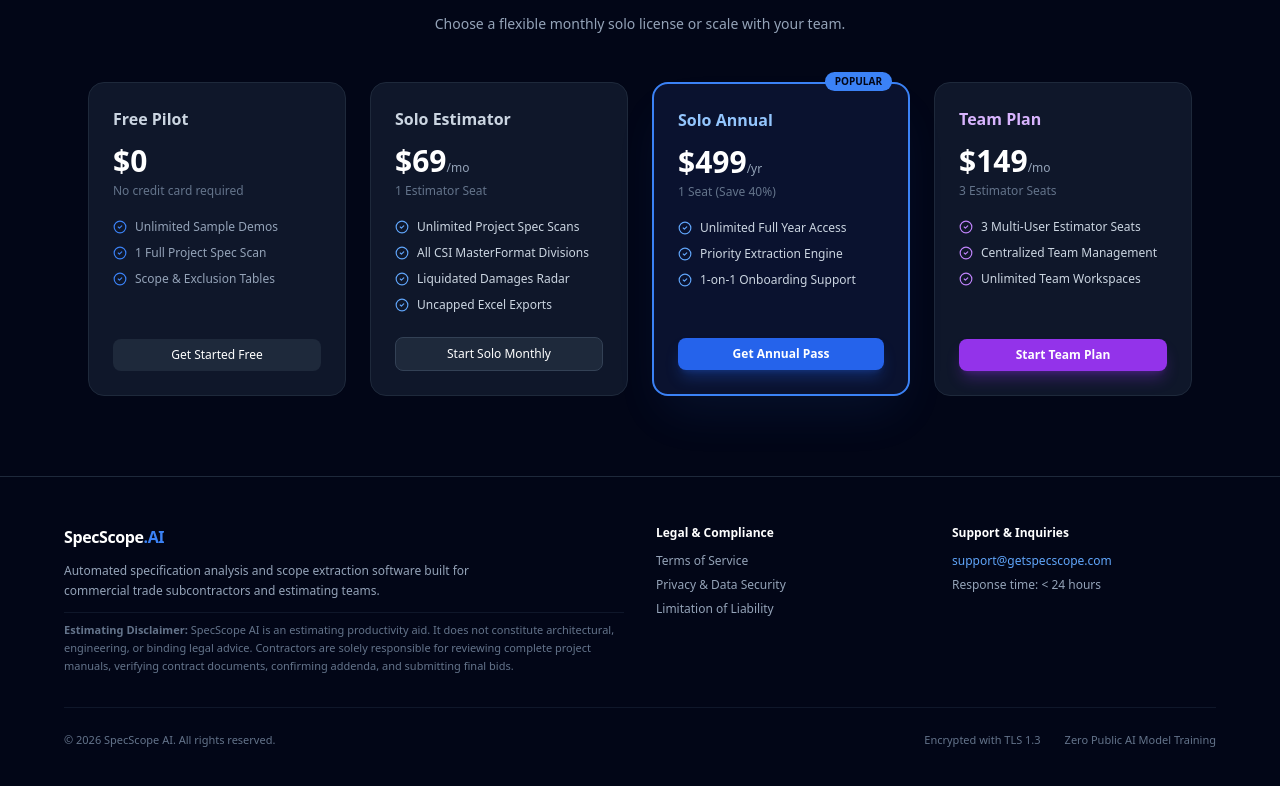
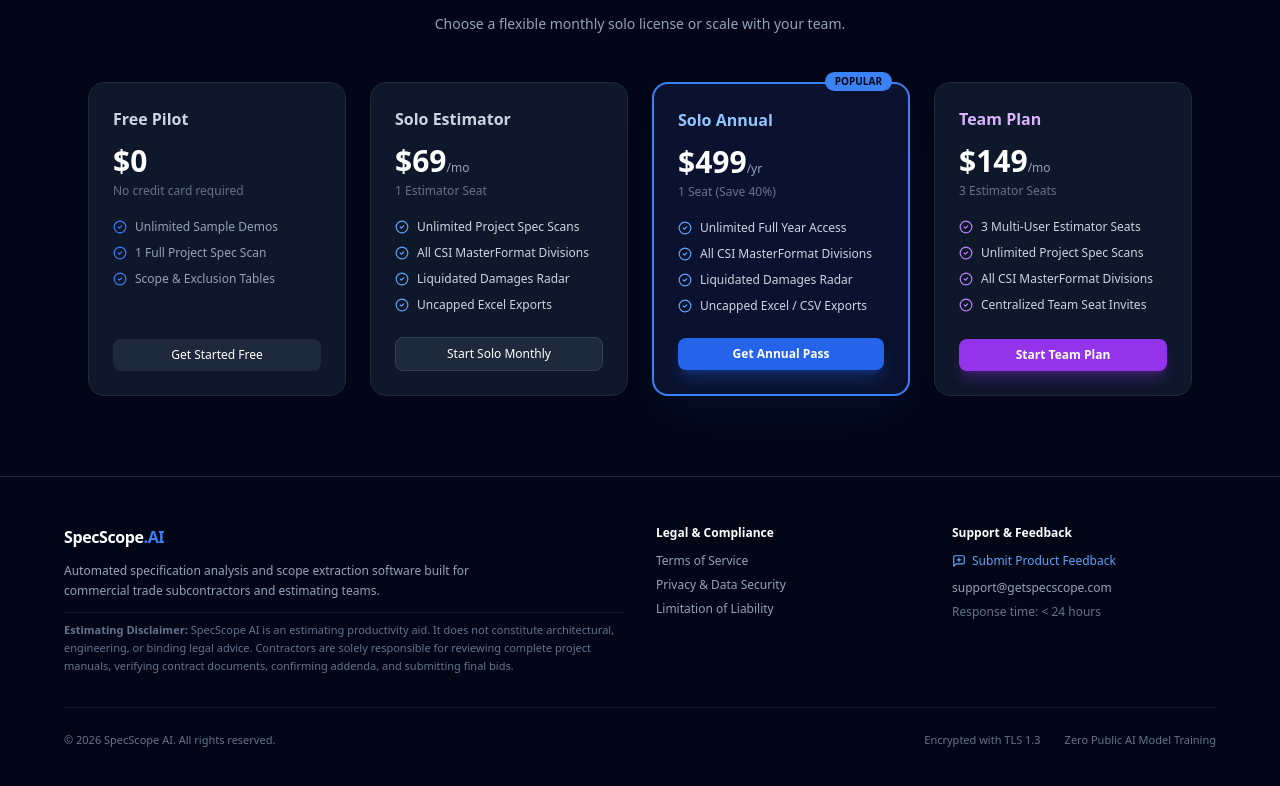
Before and after one commit to specscopeai/specscope-app, a Next.js app: page / in a window 1280 px wide. Shown: the part 1209-1995 px from the top of the page. Built offline with nearby package versions, Linux system fonts and the light colour scheme.

Commit message:
feat: add icon.svg favicon, truthful pricing bullets, Divisions 34-48, and feedback modal

```diff
--- a/app/dashboard/page.tsx
+++ b/app/dashboard/page.tsx
@@ -291,6 +291,14 @@
               <option>Division 31 - Earthwork</option>
               <option>Division 32 - Exterior</option>
               <option>Division 33 - Utilities</option>
+              <option>Division 34 - Transportation</option>
+              <option>Division 35 - Waterways & Marine</option>
+              <option>Division 40 - Process Integration</option>
+              <option>Division 41 - Material Processing</option>
+              <option>Division 42 - Process Heating/Cooling</option>
+              <option>Division 43 - Process Gas & Liquid</option>
+              <option>Division 44 - Pollution Control</option>
+              <option>Division 48 - Electrical Power Generation</option>
               <option>All Divisions</option>
             </select>
 
--- a/app/page.tsx
+++ b/app/page.tsx
@@ -153,8 +153,9 @@
               <p className="text-xs text-slate-500 mt-1">1 Seat (Save 40%)</p>
               <ul className="mt-5 space-y-2.5 text-xs text-slate-300">
                 <li className="flex items-center"><CheckCircle2 className="h-3.5 w-3.5 text-blue-400 mr-2" /> Unlimited Full Year Access</li>
-                <li className="flex items-center"><CheckCircle2 className="h-3.5 w-3.5 text-blue-400 mr-2" /> Priority Extraction Engine</li>
-                <li className="flex items-center"><CheckCircle2 className="h-3.5 w-3.5 text-blue-400 mr-2" /> 1-on-1 Onboarding Support</li>
+                <li className="flex items-center"><CheckCircle2 className="h-3.5 w-3.5 text-blue-400 mr-2" /> All CSI MasterFormat Divisions</li>
+                <li className="flex items-center"><CheckCircle2 className="h-3.5 w-3.5 text-blue-400 mr-2" /> Liquidated Damages Radar</li>
+                <li className="flex items-center"><CheckCircle2 className="h-3.5 w-3.5 text-blue-400 mr-2" /> Uncapped Excel / CSV Exports</li>
               </ul>
             </div>
             <a href={getStripeUrl("https://buy.stripe.com/14A5kC6dX37Jf2H73G28802")} className="mt-6 block text-center py-2 bg-blue-600 hover:bg-blue-500 text-white rounded-lg text-xs font-semibold transition shadow-lg shadow-blue-600/30">Get Annual Pass</a>
@@ -168,8 +169,9 @@
               <p className="text-xs text-slate-500 mt-1">3 Estimator Seats</p>
               <ul className="mt-5 space-y-2.5 text-xs text-slate-300">
                 <li className="flex items-center"><CheckCircle2 className="h-3.5 w-3.5 text-purple-400 mr-2" /> 3 Multi-User Estimator Seats</li>
-                <li className="flex items-center"><CheckCircle2 className="h-3.5 w-3.5 text-purple-400 mr-2" /> Centralized Team Management</li>
-                <li className="flex items-center"><CheckCircle2 className="h-3.5 w-3.5 text-purple-400 mr-2" /> Unlimited Team Workspaces</li>
+                <li className="flex items-center"><CheckCircle2 className="h-3.5 w-3.5 text-purple-400 mr-2" /> Unlimited Project Spec Scans</li>
+                <li className="flex items-center"><CheckCircle2 className="h-3.5 w-3.5 text-purple-400 mr-2" /> All CSI MasterFormat Divisions</li>
+                <li className="flex items-center"><CheckCircle2 className="h-3.5 w-3.5 text-purple-400 mr-2" /> Centralized Team Seat Invites</li>
               </ul>
             </div>
             <a href={getStripeUrl("https://buy.stripe.com/aFa7sK6dX6jV2fVgEg28801")} className="mt-6 block text-center py-2 bg-purple-600 hover:bg-purple-500 text-white rounded-lg text-xs font-semibold transition shadow-lg shadow-purple-600/30">Start Team Plan</a>
--- a/components/Footer.tsx
+++ b/components/Footer.tsx
@@ -1,11 +1,27 @@
 'use client';
 import { useState } from 'react';
-import { ShieldCheck, Lock, FileText, X } from 'lucide-react';
+import { ShieldCheck, Lock, FileText, X, MessageSquarePlus, Send, CheckCircle2 } from 'lucide-react';
 
 export default function Footer() {
   const [showTerms, setShowTerms] = useState(false);
   const [showPrivacy, setShowPrivacy] = useState(false);
   const [showLiability, setShowLiability] = useState(false);
+  const [showFeedback, setShowFeedback] = useState(false);
+
+  const [feedbackCategory, setFeedbackCategory] = useState('Feature Request');
+  const [feedbackMsg, setFeedbackMsg] = useState('');
+  const [feedbackSubmitted, setFeedbackSubmitted] = useState(false);
+
+  const handleSendFeedback = (e: React.FormEvent) => {
+    e.preventDefault();
+    if (!feedbackMsg.trim()) return;
+    setFeedbackSubmitted(true);
+    setTimeout(() => {
+      setFeedbackSubmitted(false);
+      setFeedbackMsg('');
+      setShowFeedback(false);
+    }, 2000);
+  };
 
   return (
     <footer className="w-full border-t border-slate-800 bg-slate-950 py-12 px-6 text-xs text-slate-400">
@@ -30,10 +46,19 @@
         </div>
 
         <div>
-          <h4 className="font-semibold text-white mb-3">Support & Inquiries</h4>
+          <h4 className="font-semibold text-white mb-3">Support & Feedback</h4>
           <ul className="space-y-2">
-            <li><a href="mailto:support@getspecscope.com" className="text-blue-400 hover:underline">support@getspecscope.com</a></li>
-            <li><span className="text-slate-400">Response time: &lt; 24 hours</span></li>
+            <li>
+              <button
+                onClick={() => setShowFeedback(true)}
+                className="inline-flex items-center space-x-1.5 text-blue-400 hover:text-blue-300 transition font-medium"
+              >
+                <MessageSquarePlus className="h-3.5 w-3.5" />
+                <span>Submit Product Feedback</span>
+              </button>
+            </li>
+            <li><a href="mailto:support@getspecscope.com" className="text-slate-400 hover:text-white transition">support@getspecscope.com</a></li>
+            <li><span className="text-slate-500">Response time: &lt; 24 hours</span></li>
           </ul>
         </div>
       </div>
@@ -45,6 +70,67 @@
           <span>Zero Public AI Model Training</span>
         </div>
       </div>
+
+      {/* Product Feedback Modal */}
+      {showFeedback && (
+        <div className="fixed inset-0 bg-slate-950/80 backdrop-blur-sm z-50 flex items-center justify-center p-4">
+          <div className="bg-slate-900 border border-slate-800 rounded-2xl max-w-md w-full p-6 relative shadow-2xl text-slate-300 space-y-4">
+            <button onClick={() => setShowFeedback(false)} className="absolute top-4 right-4 text-slate-400 hover:text-white"><X className="h-5 w-5" /></button>
+            <div className="flex items-center space-x-2 text-blue-400">
+              <MessageSquarePlus className="h-5 w-5" />
+              <h3 className="text-lg font-bold text-white">Product Feedback & Feature Requests</h3>
+            </div>
+            <p className="text-xs text-slate-400 leading-relaxed">
+              Have an idea, trade-specific request, or feedback on an AI extraction? We read every submission directly.
+            </p>
+
+            {feedbackSubmitted ? (
+              <div className="p-6 bg-blue-950/50 border border-blue-800/60 rounded-xl text-center space-y-2">
+                <CheckCircle2 className="h-8 w-8 text-blue-400 mx-auto" />
+                <h4 className="font-bold text-white">Feedback Received!</h4>
+                <p className="text-xs text-slate-300">Thank you for helping us improve SpecScope AI.</p>
+              </div>
+            ) : (
+              <form onSubmit={handleSendFeedback} className="space-y-3 pt-1">
+                <div>
+                  <label className="block text-[11px] font-semibold text-slate-400 mb-1">Feedback Category</label>
+                  <select
+                    value={feedbackCategory}
+                    onChange={(e) => setFeedbackCategory(e.target.value)}
+                    className="w-full bg-slate-800 border border-slate-700 text-white rounded-lg p-2 text-xs focus:ring-2 focus:ring-blue-500 outline-none"
+                  >
+                    <option>Feature Request</option>
+                    <option>AI Extraction Feedback</option>
+                    <option>Trade Specific Need</option>
+                    <option>Bug Report</option>
+                    <option>General Feedback</option>
+                  </select>
+                </div>
+
+                <div>
+                  <label className="block text-[11px] font-semibold text-slate-400 mb-1">Your Message or Suggestion</label>
+                  <textarea
+                    rows={4}
+                    value={feedbackMsg}
+                    onChange={(e) => setFeedbackMsg(e.target.value)}
+                    placeholder="Tell us what trade feature or improvement would make your estimating workflow faster..."
+                    className="w-full bg-slate-800 border border-slate-700 text-white rounded-lg p-2.5 text-xs focus:ring-2 focus:ring-blue-500 outline-none"
+                    required
+                  />
+                </div>
+
+                <button
+                  type="submit"
+                  className="w-full py-2.5 bg-blue-600 hover:bg-blue-500 text-white font-semibold rounded-xl text-xs flex items-center justify-center space-x-2 transition shadow-lg shadow-blue-600/20"
+                >
+                  <Send className="h-4 w-4" />
+                  <span>Submit Feedback</span>
+                </button>
+              </form>
+            )}
+          </div>
+        </div>
+      )}
 
       {/* Terms Modal */}
       {showTerms && (
```
Also changed, not shown: app/icon.svg (added), 1 other file (tests, documents, lock files or other folders).
